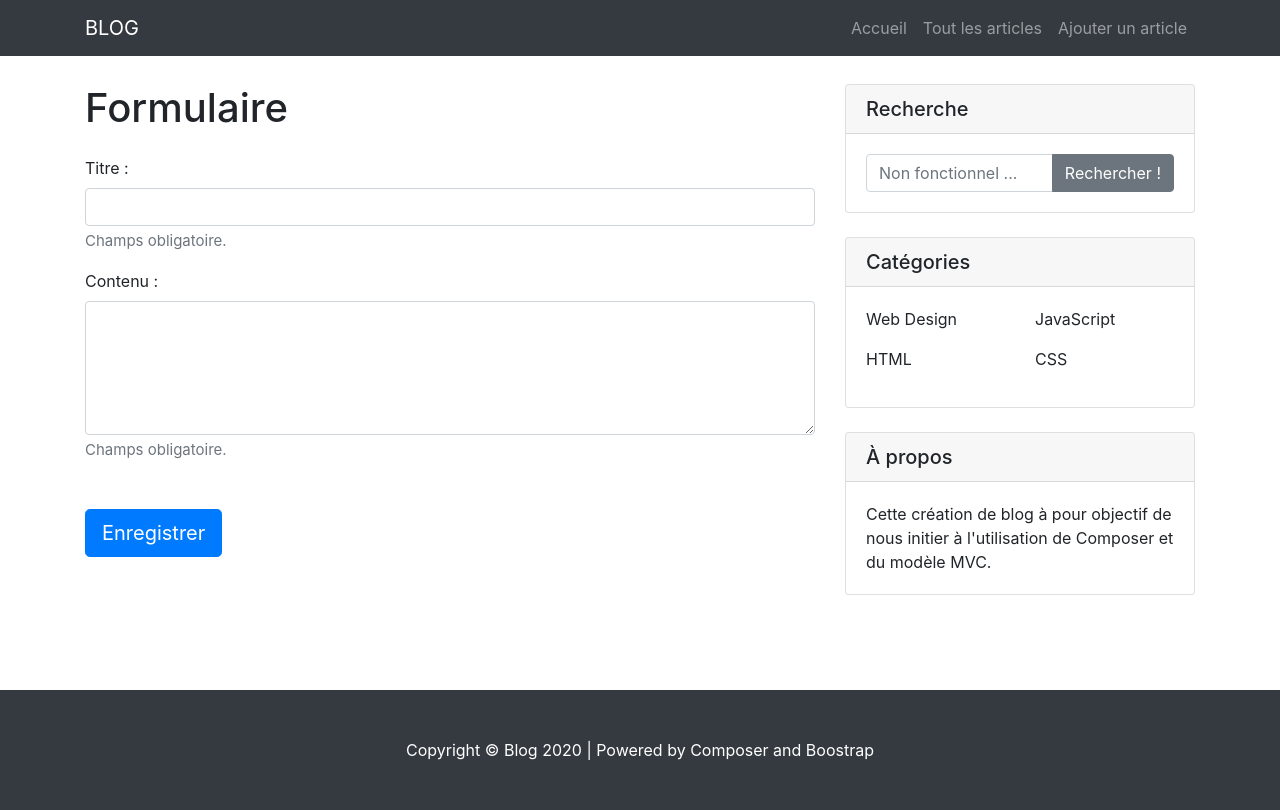
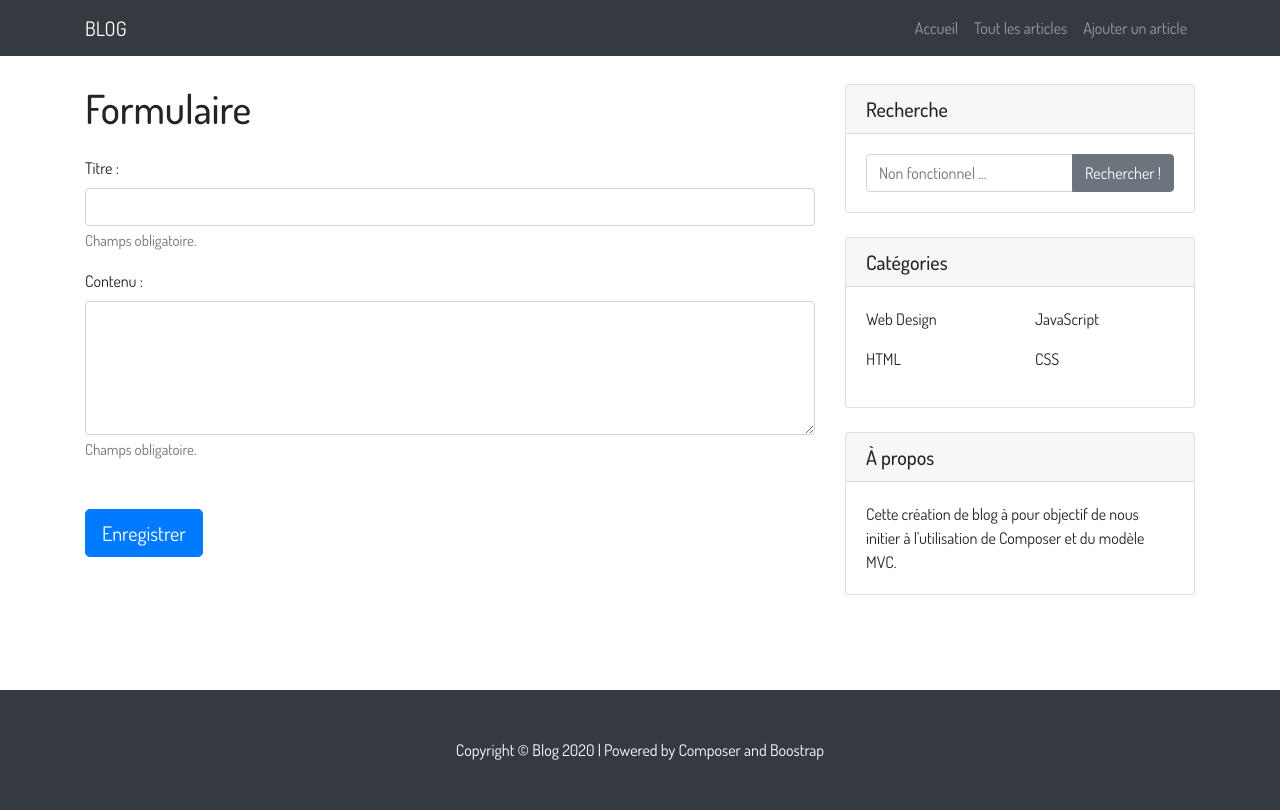
Before and after one commit to nrochard/blog_Composer, a PHP site: template views/posts/form.php in a window 1280 px wide. Run offline with PHP 8.4, Linux system fonts and the light colour scheme; the template is opened without the code that fills it, so the values that code supplies are empty.

Commit message:
change font family

```diff
--- a/public/css/style.css
+++ b/public/css/style.css
@@ -1,3 +1,5 @@
+@import url('https://fonts.googleapis.com/css2?family=Dosis&display=swap');
+
 /* GÉNÉRAL */
 
 * {-moz-box-sizing: border-box; box-sizing: border-box;}
@@ -7,9 +9,18 @@ html {
     font-family: 'Dosis', sans-serif;
 }
 
+nav{
+    font-family: 'Dosis', sans-serif;
+}
+
+footer{
+    font-family: 'Dosis', sans-serif;
+}
+
 .container_content{
     margin-top: 60px;
     min-height: calc(100vh - 170px);
+    font-family: 'Dosis', sans-serif;
 }
 .title_form{
     margin-top: 50px;
```
